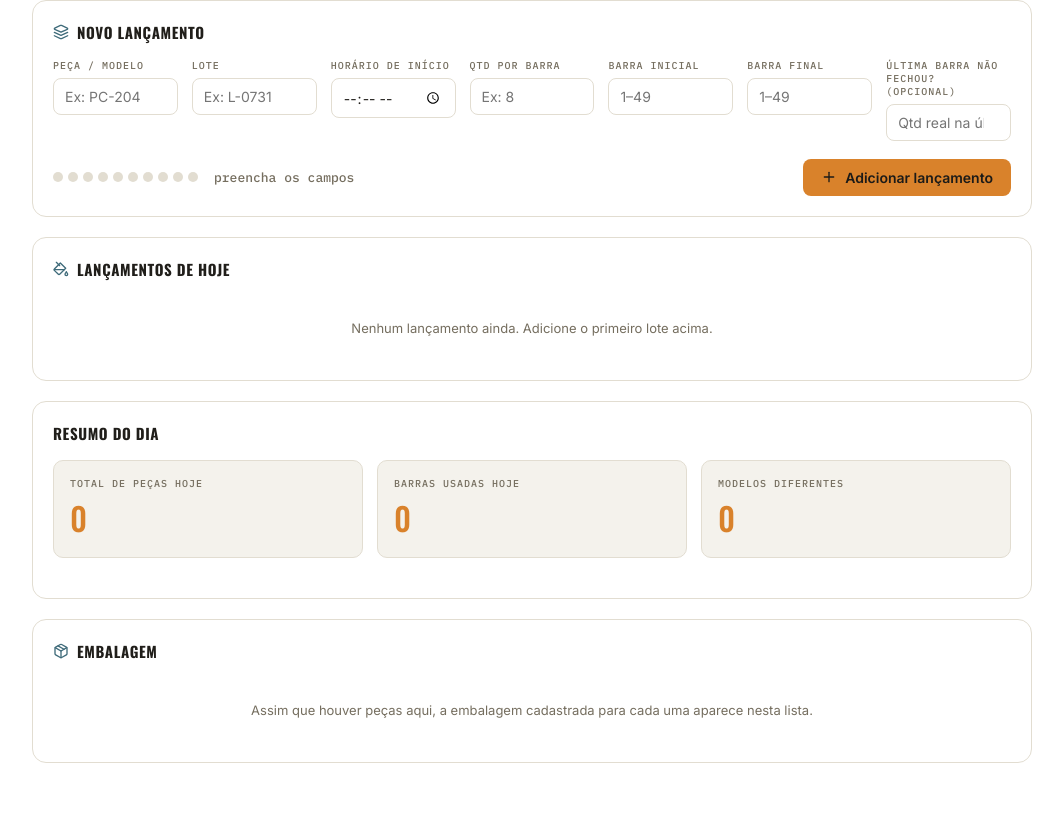
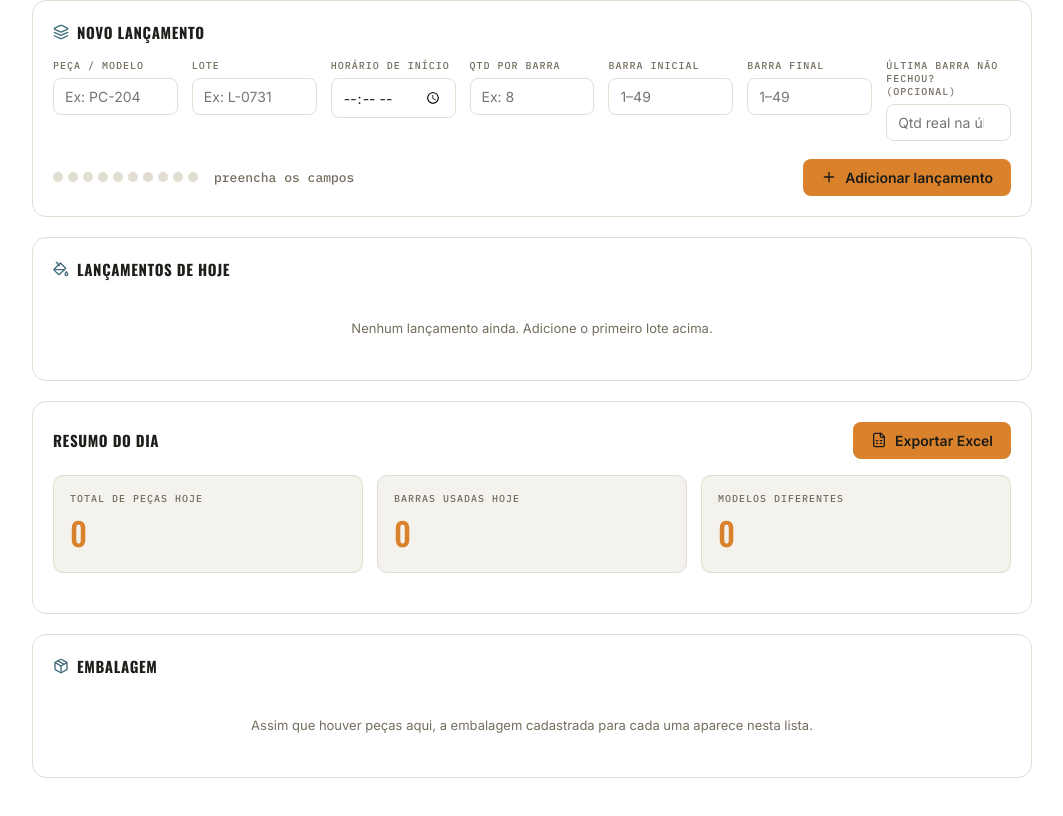
Before and after one commit to CesarAugustoNew/Pintura-Po, a React (Vite) app: page / in a window 1280 px wide. Shown: the part 491-1307 px from the top of the page, without its empty margins (108-1171 px from the left). Built offline with nearby package versions, Linux system fonts and the light colour scheme.

Commit message:
feat: adiciona exportação do relatório diário para Excel

```diff
--- a/package.json
+++ b/package.json
@@ -11,7 +11,8 @@
   "dependencies": {
     "lucide-react": "^0.383.0",
     "react": "^18.3.1",
-    "react-dom": "^18.3.1"
+    "react-dom": "^18.3.1",
+    "xlsx": "^0.18.5"
   },
   "devDependencies": {
     "@vitejs/plugin-react": "^4.3.1",
--- a/src/components/lancamentos/LancamentosTab.jsx
+++ b/src/components/lancamentos/LancamentosTab.jsx
@@ -22,7 +22,7 @@ export function LancamentosTab({
 
       <NovoLancamentoForm onAdd={addEntry} />
       <LancamentosTable entries={entries} onUpdate={updateEntry} onRemove={removeEntry} />
-      <ResumoDia totalPecasDia={totalPecasDia} totalBarrasDia={totalBarrasDia} porModelo={porModelo} />
+      <ResumoDia entries={entries} totalPecasDia={totalPecasDia} totalBarrasDia={totalBarrasDia} porModelo={porModelo} />
       <EmbalagemPanel codigos={entries.map((e) => e.peca)} catalogoPecas={catalogoPecas} />
     </>
   );
--- a/src/components/lancamentos/ResumoDia.jsx
+++ b/src/components/lancamentos/ResumoDia.jsx
@@ -1,7 +1,36 @@
-export function ResumoDia({ totalPecasDia, totalBarrasDia, porModelo }) {
+import { FileSpreadsheet } from "lucide-react";
+import { exportarLancamentosExcel } from "../../utils/exportExcel";
+
+export function ResumoDia({ entries, totalPecasDia, totalBarrasDia, porModelo }) {
+  function handleExport() {
+    exportarLancamentosExcel({
+      entries,
+      totalPecasDia,
+      totalBarrasDia,
+      porModelo,
+      today: new Date(),
+    });
+  }
+
   return (
     <div className="ptk-panel">
-      <h2 className="ptk-panel-title">Resumo do dia</h2>
+      <div
+        style={{
+          display: "flex",
+          flexWrap: "wrap",
+          alignItems: "center",
+          justifyContent: "space-between",
+          gap: "10px",
+          marginBottom: "16px",
+        }}
+      >
+        <h2 className="ptk-panel-title" style={{ margin: 0 }}>
+          Resumo do dia
+        </h2>
+        <button className="ptk-btn" onClick={handleExport}>
+          <FileSpreadsheet size={16} /> Exportar Excel
+        </button>
+      </div>
 
       <div className="ptk-stats-grid">
         <div className="ptk-stat">
--- /dev/null
+++ b/src/utils/exportExcel.js
@@ -0,0 +1,60 @@
+import * as XLSX from "xlsx";
+import { formatDatePtBr } from "./date";
+
+/**
+ * Gera e baixa um arquivo .xlsx com os lançamentos de hoje (uma aba) e o
+ * resumo do dia (outra aba), a partir dos mesmos dados exibidos na tela.
+ */
+export function exportarLancamentosExcel({ entries, totalPecasDia, totalBarrasDia, porModelo, today }) {
+  const wb = XLSX.utils.book_new();
+
+  // Aba 1: Lançamentos de hoje
+  const lancamentosHeader = [
+    "Peça",
+    "Lote",
+    "Início",
+    "Qtd/barra",
+    "Barra inicial",
+    "Barra final",
+    "Barras usadas",
+    "Última barra",
+    "Total de peças",
+  ];
+  const lancamentosRows = entries.map((e) => [
+    e.peca,
+    e.lote,
+    e.horaInicio || "",
+    e.qtdPorBarra,
+    e.barraInicial,
+    e.barraFinal,
+    e.barrasUsadas,
+    e.qtdUltimaBarra !== null ? e.qtdUltimaBarra : "cheia",
+    e.totalPecas,
+  ]);
+  const wsLancamentos = XLSX.utils.aoa_to_sheet([lancamentosHeader, ...lancamentosRows]);
+  wsLancamentos["!cols"] = lancamentosHeader.map(() => ({ wch: 14 }));
+  XLSX.utils.book_append_sheet(wb, wsLancamentos, "Lançamentos de hoje");
+
+  // Aba 2: Resumo do dia
+  const resumoTop = [
+    ["Resumo do dia", formatDatePtBr(today)],
+    [],
+    ["Total de peças hoje", totalPecasDia],
+    ["Barras usadas hoje", totalBarrasDia],
+    ["Modelos diferentes", porModelo.length],
+    [],
+    ["Peça / Modelo", "Lotes", "Barras usadas", "Total de peças"],
+  ];
+  const resumoRows = porModelo.map((m) => [
+    m.peca,
+    Array.from(m.lotes).join(", "),
+    m.barras,
+    m.totalPecas,
+  ]);
+  const wsResumo = XLSX.utils.aoa_to_sheet([...resumoTop, ...resumoRows]);
+  wsResumo["!cols"] = [{ wch: 20 }, { wch: 24 }, { wch: 14 }, { wch: 16 }];
+  XLSX.utils.book_append_sheet(wb, wsResumo, "Resumo do dia");
+
+  const dataArquivo = today.toISOString().slice(0, 10);
+  XLSX.writeFile(wb, `lancamentos-${dataArquivo}.xlsx`);
+}
```
Also changed, not shown: 1 other file (tests, documents, lock files or other folders).
